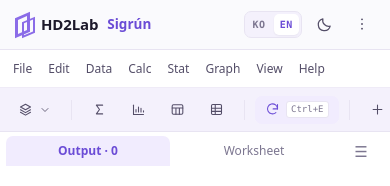
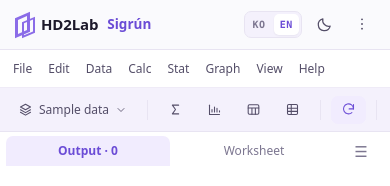
Before and after one commit to HyangDan2/PKPilot0018, a React (Vite) app: page / in a window 390 px wide. Shown: the top 186 px of the page. Built offline with nearby package versions, Linux system fonts and the light colour scheme.

Commit message:
polish(mobile): readable chart type and a toolbar that keeps its primary label

```diff
--- a/src/components/Toolbar.tsx
+++ b/src/components/Toolbar.tsx
@@ -31,7 +31,7 @@ export function Toolbar({ lang, sheetName, sheetColumns, canRerun, onSample, onA
   return (
     <div className="toolbar" data-testid="toolbar">
       <div ref={ref} style={{ position: 'relative' }}>
-        <button type="button" className="tool-btn" onClick={() => setSampleOpen((v) => !v)} aria-expanded={sampleOpen} data-testid="sample-button">
+        <button type="button" className="tool-btn primary-sample" onClick={() => setSampleOpen((v) => !v)} aria-expanded={sampleOpen} data-testid="sample-button">
           <IconLayers size={15} /><span>{t(lang, 'tb.sample')}</span><IconChevronDown size={12} />
         </button>
         {sampleOpen && (
--- a/src/lib/charts.ts
+++ b/src/lib/charts.ts
@@ -10,7 +10,7 @@ import { mean, stdev } from './stats';
 import { fmt } from './format';
 
 const W = 560;
-const FS = 9.5;
+const FS = 10.5;
 const MONO = 'ui-monospace, SFMono-Regular, Menlo, Consolas, monospace';
 
 const C = {
--- a/src/styles/app.css
+++ b/src/styles/app.css
@@ -998,6 +998,8 @@ kbd {
   .output-panel, .worksheet-panel { height: 100%; flex: 1 1 auto; }
   .output-scroll { padding: 10px 10px 24px; }
   .chart-grid { grid-template-columns: minmax(0, 1fr); }
+  .chart-card { overflow-x: auto; }
+  .chart-card .chart-svg { min-width: 460px; }
   .dlg-grid { grid-template-columns: minmax(0, 1fr); }
   .var-list { max-height: 132px; min-height: 96px; }
   .modal { max-height: 92dvh; }
@@ -1010,6 +1012,9 @@ kbd {
 
 @media (max-width: 560px) {
   .brand-div { display: none; }
+  .tool-btn kbd { display: none; }
+  .tool-btn.primary-sample span { display: inline; }
+  .sheet-pill { display: none; }
   .header-actions .seg button { padding: 3px 6px; }
   .tool-btn span { display: none; }
   .tool-btn.accent span { display: none; }
```
